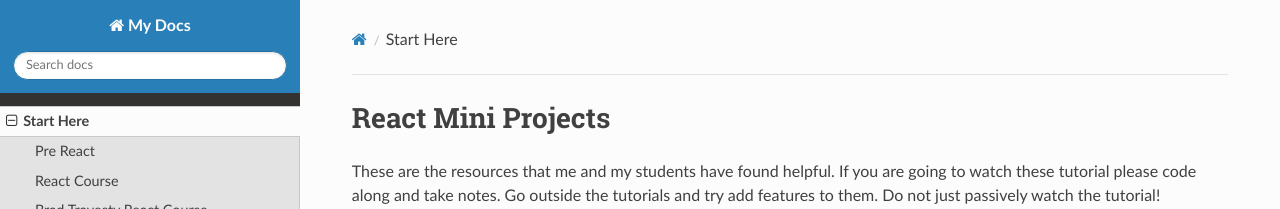
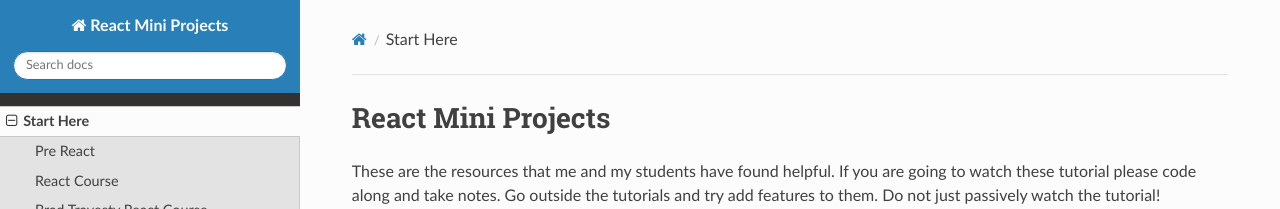
Before and after one commit to phptuts/react-mini-challenges, an MkDocs documentation site: the page built from docs/index.md, in a window 1280 px wide. Shown: the top 209 px of the page. Built offline with MkDocs 1.6.1, drawn with Linux system fonts in a browser that asks for light colours; nearby versions of some CDN libraries.

Commit message:
fixed bad title

```diff
--- a/mkdocs.yml
+++ b/mkdocs.yml
@@ -1,4 +1,4 @@
-site_name: My Docs
+site_name: React Mini Projects
 nav:
   - Start Here: index.md
   - Multiplication Tables: 1-multiplication-tables.md
```
